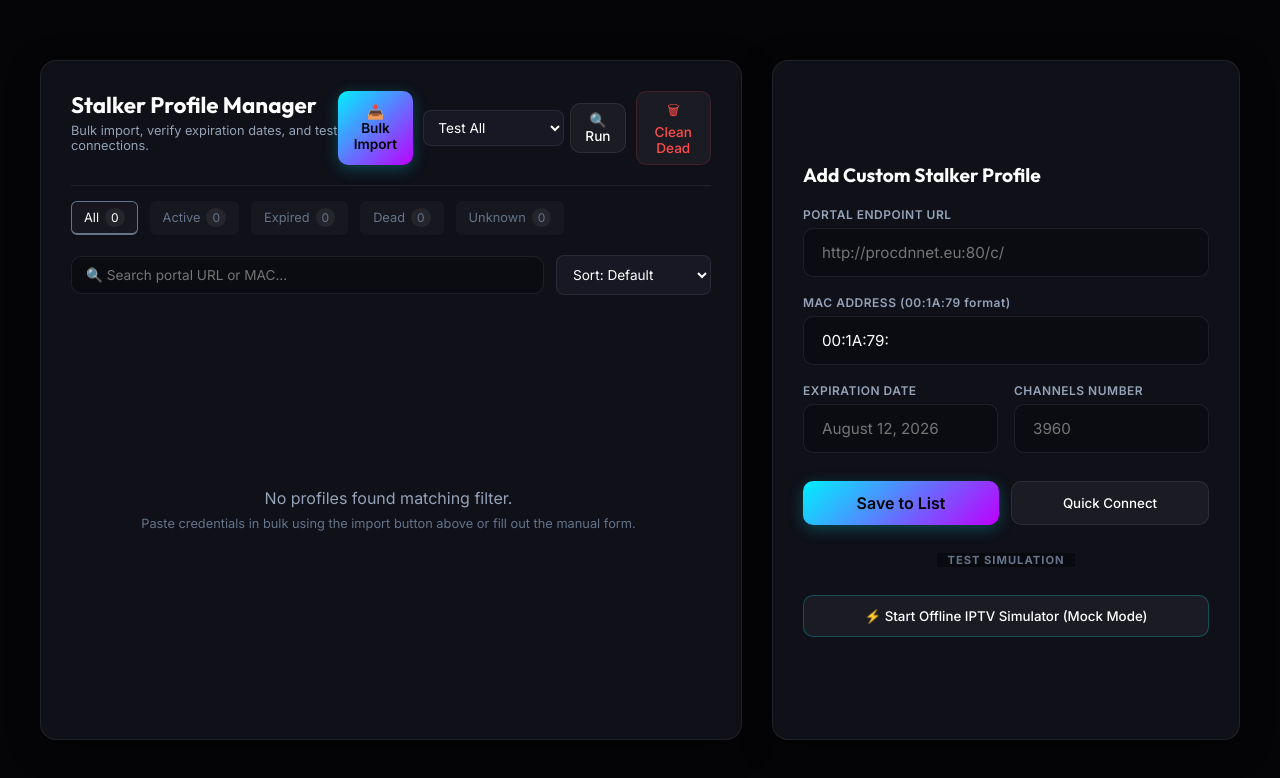
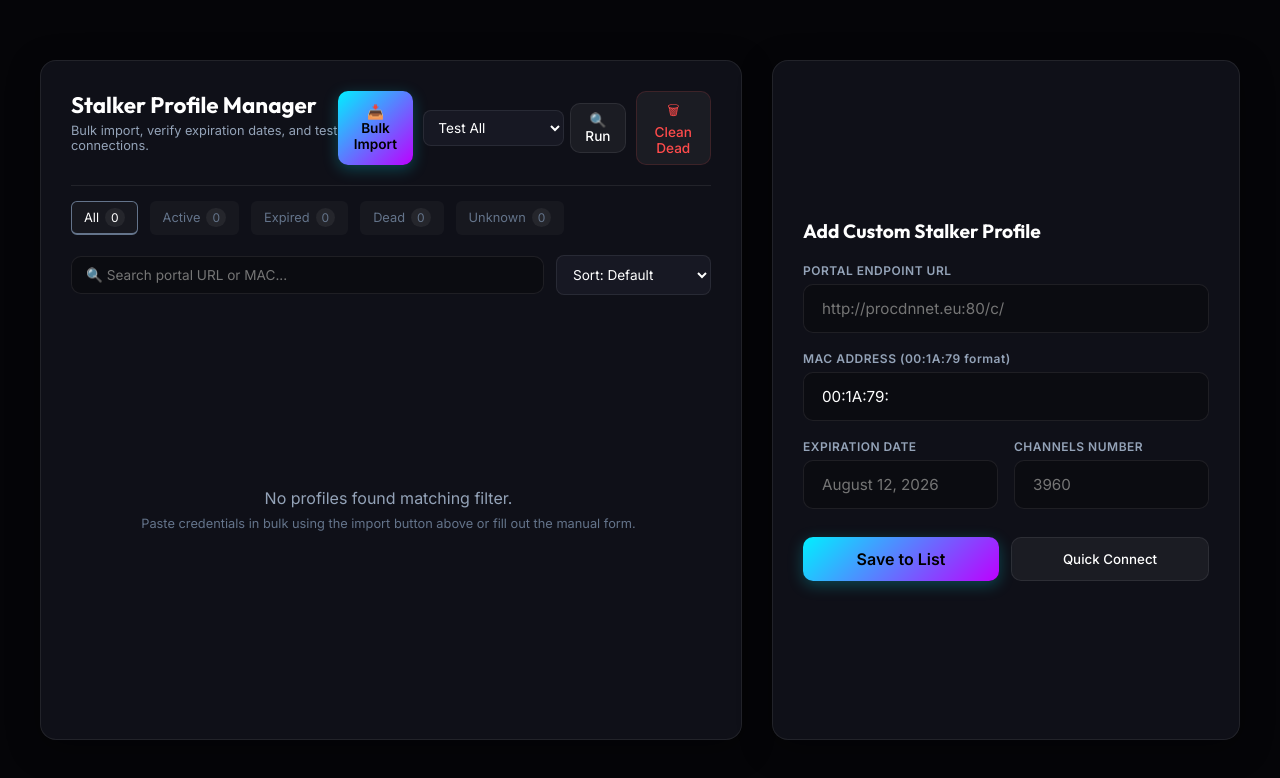
Before and after one commit to Abanoub20130019/IPTV-MAC-address-APP, a React (Vite) app: page / in a window 1280 px wide. Shown: the top 778 px of the page. Built offline with nearby package versions, Linux system fonts and the light colour scheme.

Commit message:
UI tweaks and video player fixes

```diff
--- a/src/components/ConnectionScreen.jsx
+++ b/src/components/ConnectionScreen.jsx
@@ -832,19 +832,6 @@ export default function ConnectionScreen({ onConnectSuccess }) {
                     Quick Connect
                   </button>
                 </div>
-
-                <div style={dividerContainerStyle}>
-                  <span style={dividerTextStyle}>TEST SIMULATION</span>
-                </div>
-
-                <button
-                  type="button"
-                  className="btn-secondary"
-                  onClick={loadMockMode}
-                  style={{ padding: '12px', borderColor: 'rgba(0, 240, 255, 0.25)' }}
-                >
-                  ⚡ Start Offline IPTV Simulator (Mock Mode)
-                </button>
               </form>
             </div>
           )}
--- a/src/components/SeriesTab.jsx
+++ b/src/components/SeriesTab.jsx
@@ -278,6 +278,14 @@ export default function SeriesTab({ connection }) {
       setError(`Failed to resolve play link for episode: ${ep.name}`);
     } finally {
       setResolvingLink(false);
+    }
+  };
+
+  const handleNextEpisode = () => {
+    if (!activeEpisode || !episodes) return;
+    const currentIndex = episodes.findIndex(ep => ep.id === activeEpisode.id);
+    if (currentIndex !== -1 && currentIndex < episodes.length - 1) {
+      handlePlayEpisode(episodes[currentIndex + 1]);
     }
   };
 
@@ -575,6 +583,11 @@ export default function SeriesTab({ connection }) {
                 token={connection.token}
                 portalUrl={connection.portalUrl}
                 isLive={false}
+                onNextEpisode={
+                  episodes.findIndex(e => e.id === activeEpisode.id) < episodes.length - 1
+                  ? handleNextEpisode
+                  : null
+                }
               />
             ) : (
               <div style={theaterPlaceholderStyle}>
--- a/src/components/VideoPlayer.jsx
+++ b/src/components/VideoPlayer.jsx
@@ -9,7 +9,8 @@ export default function VideoPlayer({
   streamId,
   token,
   portalUrl,
-  isLive = true
+  isLive = true,
+  onNextEpisode
 }) {
   const videoRef = useRef(null);
   const containerRef = useRef(null);
@@ -202,7 +203,9 @@ export default function VideoPlayer({
           const mpegPlayer = mpegts.createPlayer({
             type: 'mpegts',
             url: playSource,
-            isLive: isLive
+            isLive: isLive,
+            hasAudio: true,
+            hasVideo: true
           }, {
             enableWorker: true,
             enableStashBuffer: true,
@@ -539,6 +542,13 @@ export default function VideoPlayer({
                     </svg>
                     <span style={{ fontSize: '0.65rem', color: '#ccc', marginLeft: '-2px' }}>10s</span>
                   </button>
+                  {onNextEpisode && (
+                    <button onClick={onNextEpisode} style={{...controlButtonStyle, marginLeft: '10px'}} title="Next Episode">
+                      <svg style={{ width: '24px', height: '24px' }} viewBox="0 0 24 24" fill="currentColor">
+                        <path d="M6 18l8.5-6L6 6v12zM16 6v12h2V6h-2z"/>
+                      </svg>
+                    </button>
+                  )}
                 </div>
               )}
 
```
